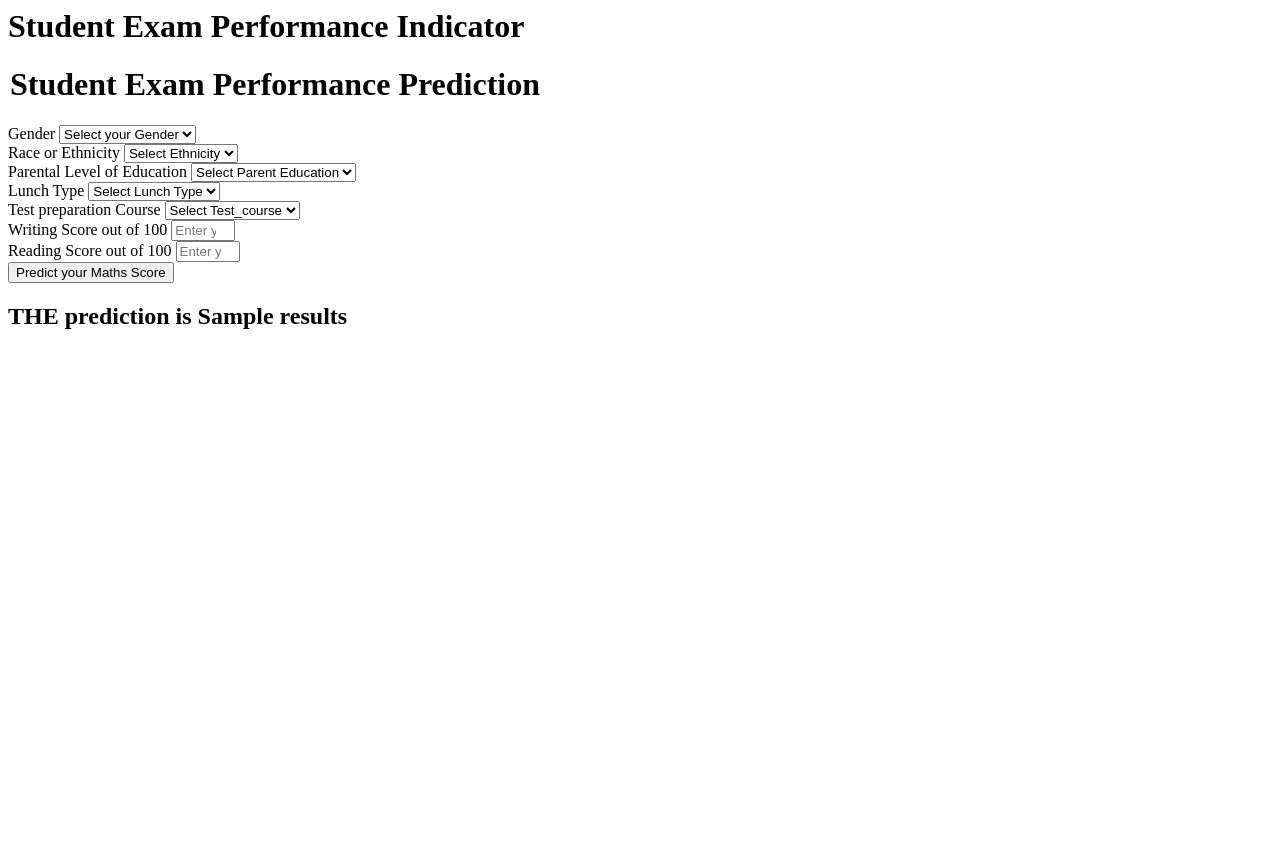
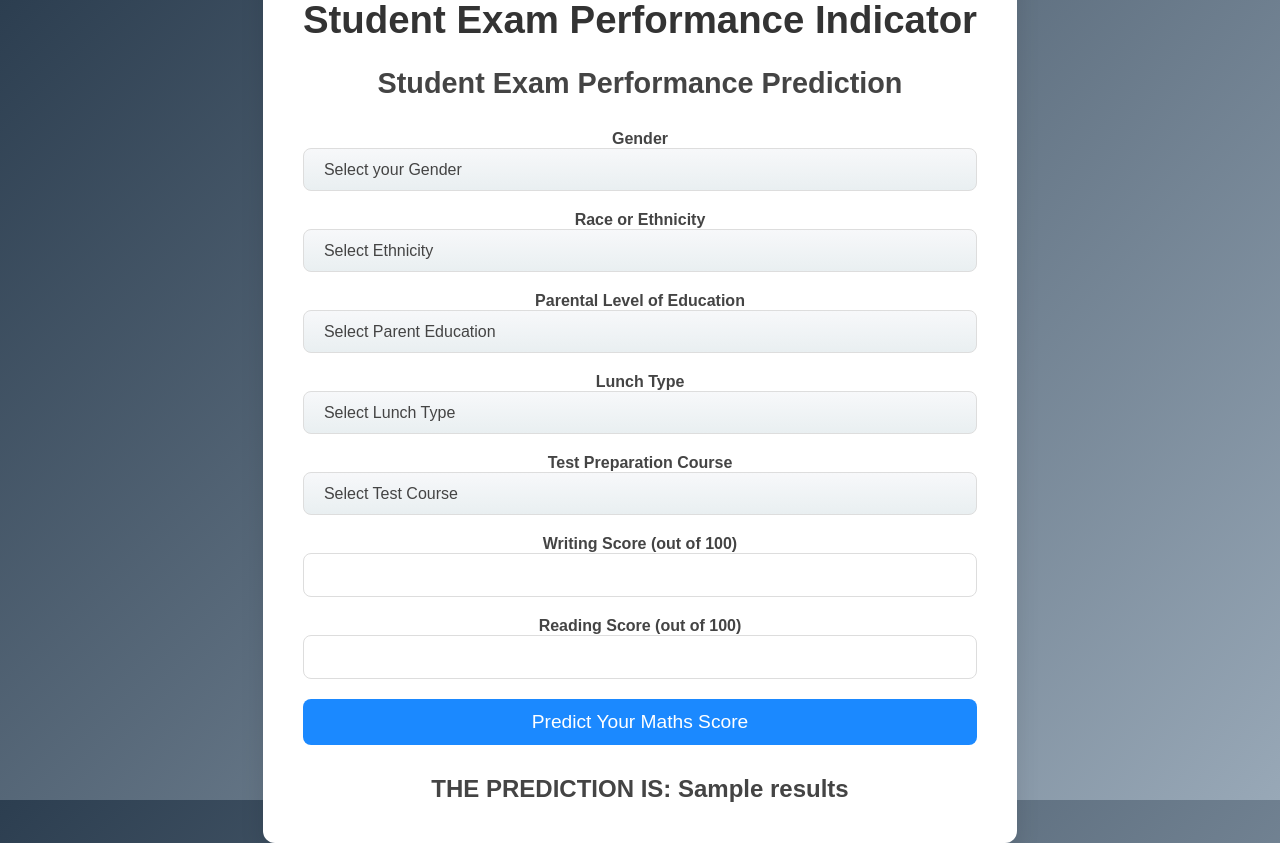
Before and after one commit to Katyayani1875/Machine_learning-Project, a Flask app: template templates/home.html in a window 1280 px wide. Before the commit the page ends 329 px from the top, so only its background shows below. Run offline with Flask 3, Linux system fonts and the light colour scheme; the template is opened without the code that fills it: most values are stand-ins (such as "Sample title", 1, 10 or a date in 2020); parts of the project's set-up code (start-up, migrations or seed data) failed here and were passed over.

Commit message:
updated html

```diff
--- /dev/null
+++ b/templates/home.css
@@ -0,0 +1,162 @@
+/* Global Reset */
+* {
+    margin: 0;
+    padding: 0;
+    box-sizing: border-box;
+}
+
+body, html {
+    font-family: 'Poppins', sans-serif;
+    background: linear-gradient(135deg, #2c3e50, #98a8b7);
+    height: 100vh;
+    display: flex;
+    justify-content: center;
+    align-items: center;
+    color: #ecf0f1;
+}
+
+
+.container {
+    background-color: #ffffff;
+    padding: 40px;
+    border-radius: 12px;
+    box-shadow: 0 12px 24px rgba(0, 0, 0, 0.1); /* Soft shadow */
+    max-width: 850px;
+    width: 100%;
+    text-align: center;
+    transition: box-shadow 0.3s ease, transform 0.3s ease;
+}
+
+h1 {
+    font-size: 2.4rem;
+    margin-bottom: 25px;
+    color: #333;
+    font-weight: 600;
+}
+
+form {
+    margin-top: 20px;
+}
+
+legend {
+    font-size: 1.8rem;
+    margin-bottom: 30px;
+    color: #444;
+    font-weight: 600;
+}
+
+
+.form-label {
+    font-size: 1rem;
+    font-weight: 600;
+    color: #444;
+}
+
+.form-control {
+    font-size: 1rem;
+    padding: 12px;
+    margin-bottom: 20px;
+    border-radius: 8px;
+    border: 1px solid #ddd;
+    width: 100%;
+    transition: all 0.3s ease;
+}
+
+.form-control:focus {
+    border-color: #3391f5;
+    box-shadow: 0 0 8px rgba(0, 123, 255, 0.5);
+}
+
+
+select.form-control {
+    appearance: none;
+    background-color: #fafafa;
+    cursor: pointer;
+    padding: 12px 20px;
+    border-radius: 8px;
+    border: 1px solid #ddd;
+    width: 100%;
+    background: linear-gradient(to bottom, #f7f8fa 0%, #e9eff1 100%);
+    color: #444;
+    font-size: 1rem;
+    transition: background-color 0.3s ease, box-shadow 0.3s ease;
+}
+
+
+select.form-control:hover {
+    background-color: #e0e7f0;
+    box-shadow: 0 4px 8px rgba(0, 123, 255, 0.2);
+}
+
+
+select.form-control:focus {
+    background-color: #fff;
+    border-color: #007bff;
+    box-shadow: 0 0 8px rgba(0, 123, 255, 0.5);
+}
+
+
+.btn-primary {
+    background-color: #007bffe4;
+    border-color: #007bff;
+    padding: 12px 30px;
+    border-radius: 8px;
+    width: 100%;
+    font-size: 1.2rem;
+    color: white;
+    cursor: pointer;
+    transition: 0.3s ease;
+    border: none;
+}
+
+.btn-primary:hover {
+    background-color: #0056b3;
+    transform: scale(1.05);
+}
+
+
+.prediction-result {
+    font-size: 1.5rem;
+    font-weight: bold;
+    color: #444;
+    margin-top: 30px;
+    opacity: 0;
+    animation: fadeIn 1s ease forwards;
+}
+
+@keyframes fadeIn {
+    0% {
+        opacity: 0;
+    }
+    100% {
+        opacity: 1;
+    }
+}
+
+.container:hover {
+    box-shadow: 0 8px 16px rgba(0, 0, 0, 0.2), 0 18px 36px rgba(0, 0, 0, 0.2), 0 24px 48px rgba(0, 0, 0, 0.25);
+}
+
+
+@media (max-width: 768px) {
+    .container {
+        padding: 20px;
+        margin: 20px;
+    }
+
+    h1 {
+        font-size: 2rem;
+    }
+
+    legend {
+        font-size: 1.5rem;
+    }
+
+    .form-control {
+        padding: 10px;
+    }
+
+    .btn-primary {
+        padding: 10px 20px;
+    }
+}
--- a/templates/home.html
+++ b/templates/home.html
@@ -1,111 +1,78 @@
     <html>
+    <head>
+        <link rel="stylesheet" href="home.css">
+    </head>
     <body>
-    <div class="login">
+
+        <div class="container">
             <h1>Student Exam Performance Indicator</h1>
 
             <form action="{{ url_for('predict_datapoint')}}" method="post">
-        <h1>
                 <legend>Student Exam Performance Prediction</legend>
-        </h1>
-        <div class="mb-3">
-            <label class="form-label">Gender</label>
-            <select class="form-control" name="gender" placeholder="Enter you Gender" required>
-                <option class="placeholder" selected disabled value="">Select your Gender</option>
-                <option value="male">
-                    Male
-                </option>
-                <option value="female">
-                    Female
-                </option>
+                <div class="form-group">
+                    <label for="gender" class="form-label">Gender</label>
+                    <select class="form-control" name="gender" required>
+                        <option value="" disabled selected>Select your Gender</option>
+                        <option value="male">Male</option>
+                        <option value="female">Female</option>
                     </select>
                 </div>
-        <div class="mb-3">
-            <label class="form-label">Race or Ethnicity</label>
-            <select class="form-control" name="ethnicity" placeholder="Enter you ethnicity" required>
-                <option class="placeholder" selected disabled value="">Select Ethnicity</option>
-                <option value="group A">
-                    Group A
-                </option>
-                <option value="group B">
-                    Group B
-                </option>
-                <option value="group C">
-                    Group C
-                </option>
-                <option value="group D">
-                    Group D
-                </option>
-                <option value="group E">
-                    Group E
-                </option>
+                <div class="form-group">
+                    <label for="ethnicity" class="form-label">Race or Ethnicity</label>
+                    <select class="form-control" name="ethnicity" required>
+                        <option value="" disabled selected>Select Ethnicity</option>
+                        <option value="group A">Group A</option>
+                        <option value="group B">Group B</option>
+                        <option value="group C">Group C</option>
+                        <option value="group D">Group D</option>
+                        <option value="group E">Group E</option>
                     </select>
                 </div>
-        <div class="mb-3">
-            <label class="form-label">Parental Level of Education</label>
-            <select class="form-control" name="parental_level_of_education"
-                placeholder="Enter you Parent Education" required>
-                <option class="placeholder" selected disabled value="">Select Parent Education</option>
-                <option value="associate's degree">
-                    associate's degree
-                </option>
-                <option value="bachelor's degree">
-                    bachelor's degree
-                </option>
-                <option value="high school">
-                    high school
-                </option>
-                <option value="master's degree">
-                    master's degree
-                </option>
-                <option value="some college">
-                    some college
-                </option>
-                <option value="some high school">
-                    some high school
-                </option>
+                <div class="form-group">
+                    <label for="parental_level_of_education" class="form-label">Parental Level of
+                    Education</label>
+                    <select class="form-control" name="parental_level_of_education" required>
+                        <option value="" disabled selected>Select Parent Education</option>
+                        <option value="associate's degree">Associate's Degree</option>
+                        <option value="bachelor's degree">Bachelor's Degree</option>
+                        <option value="high school">High School</option>
+                        <option value="master's degree">Master's Degree</option>
+                        <option value="some college">Some College</option>
+                        <option value="some high school">Some High School</option>
                     </select>
                 </div>
-        <div class="mb-3">
-            <label class="form-label">Lunch Type</label>
-            <select class="form-control" name="lunch" placeholder="Enter you Lunch" required>
-                <option class="placeholder" selected disabled value="">Select Lunch Type</option>
-                <option value="free/reduced">
-                    free/reduced
-                </option>
-                <option value="standard">
-                    standard
-                </option>
+                <div class="form-group">
+                    <label for="lunch" class="form-label">Lunch Type</label>
+                    <select class="form-control" name="lunch" required>
+                        <option value="" disabled selected>Select Lunch Type</option>
+                        <option value="free/reduced">Free/Reduced</option>
+                        <option value="standard">Standard</option>
                     </select>
                 </div>
-        <div class="mb-3">
-            <label class="form-label">Test preparation Course</label>
-            <select class="form-control" name="test_preparation_course" placeholder="Enter you Course"
-                required>
-                <option class="placeholder" selected disabled value="">Select Test_course</option>
-                <option value="none">
-                    None
-                </option>
-                <option value="completed">
-                    Completed
-                </option>
+                <div class="form-group">
+                    <label for="test_preparation_course" class="form-label">Test Preparation Course</label>
+                    <select class="form-control" name="test_preparation_course" required>
+                        <option value="" disabled selected>Select Test Course</option>
+                        <option value="none">None</option>
+                        <option value="completed">Completed</option>
                     </select>
                 </div>
-        <div class="mb-3">
-            <label class="form-label">Writing Score out of 100</label>
-            <input class="form-control" type="number" name="reading_score"
-                placeholder="Enter your Reading score" min='0' max='100' />
+                    <div class="form-group">
+                    <label for="writing_score" class="form-label">Writing Score (out of 100)</label>
+                    <input class="form-control" type="number" name="writing_score" min="0" max="100" required>
                 </div>
-        <div class="mb-3">
-            <label class="form-label">Reading Score out of 100</label>
-            <input class="form-control" type="number" name="writing_score"
-                placeholder="Enter your Reading Score" min='0' max='100' />
+                <div class="form-group">
+                    <label for="reading_score" class="form-label">Reading Score (out of 100)</label>
+                    <input class="form-control" type="number" name="reading_score" min="0" max="100" required>
                 </div>
-        <div class="mb-3">
-            <input class="btn btn-primary" type="submit" value="Predict your Maths Score" required />
+
+                <div class="form-group">
+                    <input class="btn btn-primary" type="submit" value="Predict Your Maths Score">
                 </div>
             </form>
-    <h2>
-       THE  prediction is {{results}}
+            <h2 class="prediction-result">
+                THE PREDICTION IS: {{results}}
             </h2>
-   <body>
+        </div>
+    </body>
     </html>
```
Lines whose indentation alone changed are shown as unchanged.
